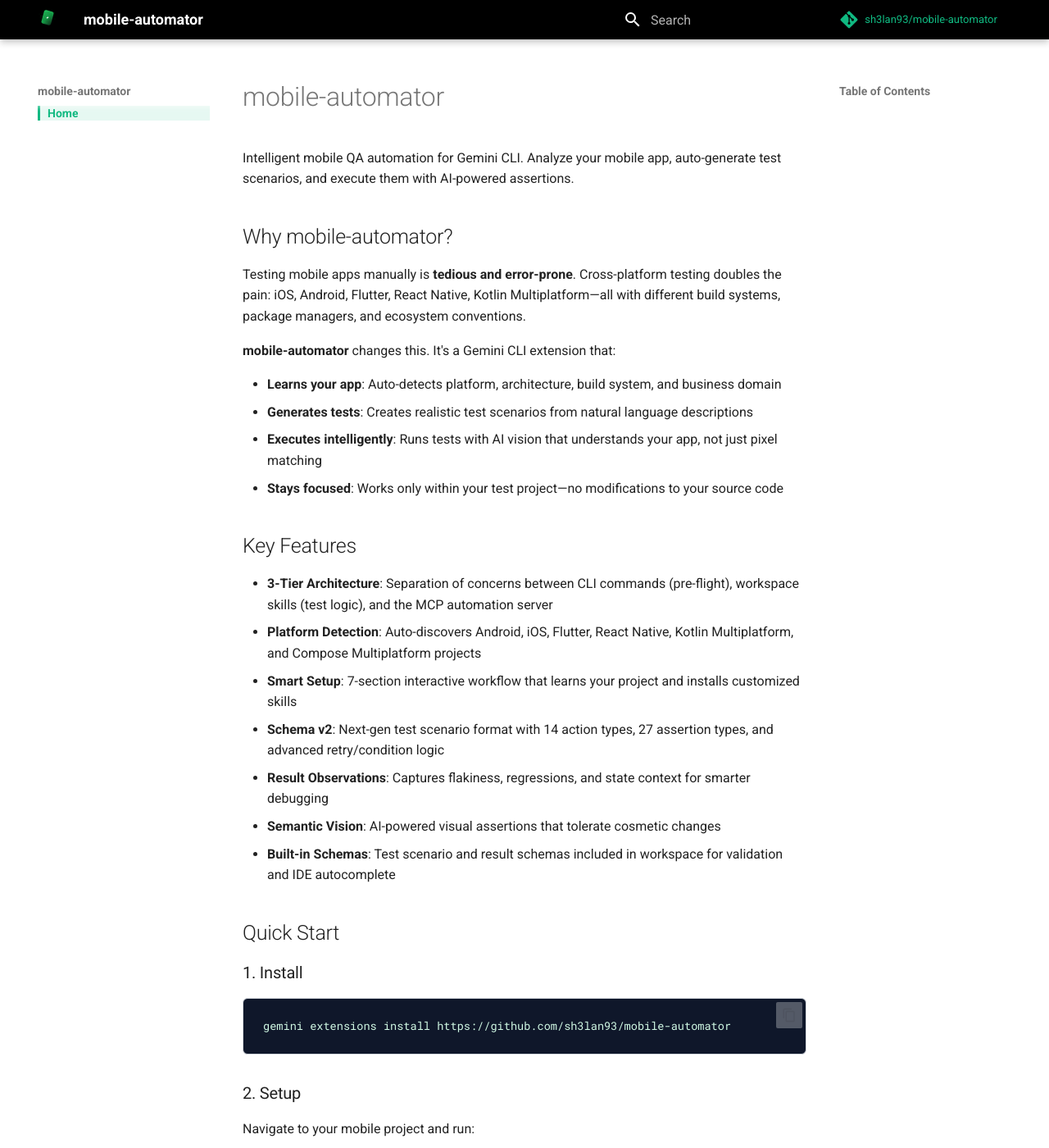
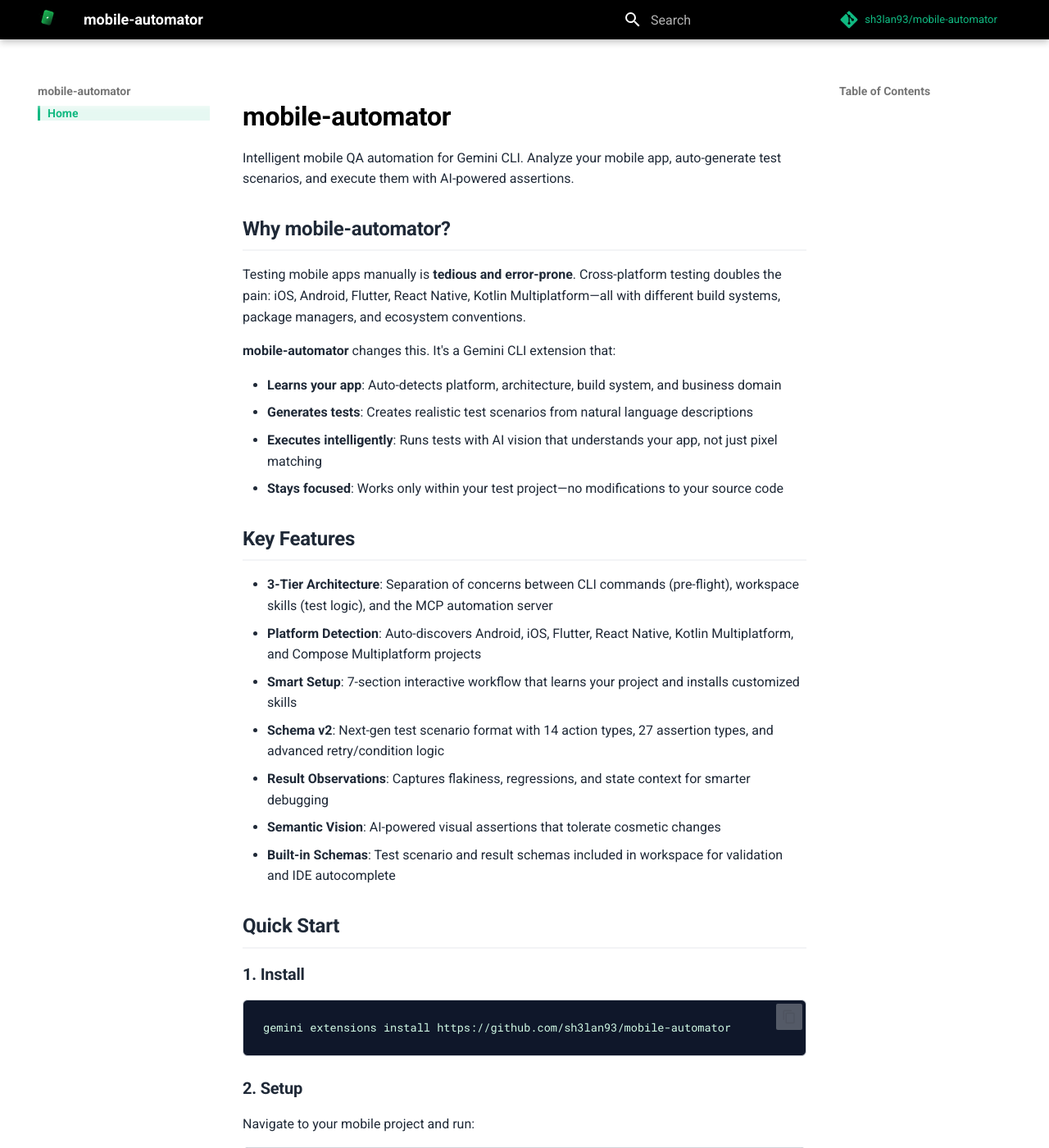
Before and after one commit to sh3lan93/mobile-automator, an MkDocs documentation site: the page built from docs/index.md, in a window 1280 px wide and 1400 px high. Shown: the whole window at 82% size. Built offline with MkDocs 1.6.1 and Material for MkDocs 9.7.7, drawn with Linux system fonts in a browser that asks for light colours; comment, search, counter and statistics services are not loaded.

Commit message:
feat: style links and text hierarchy
- Links: green text with underline on hover, visited state in gray
- Headings: hierarchical sizing (h1: 32px, h2: 24px, h3: 20px)
- H2 with bottom border for visual separation
- Body text with improved line-height (1.6) for readability
- Secondary text (small, footnotes) in gray

```diff
--- a/docs/stylesheets/extra.css
+++ b/docs/stylesheets/extra.css
@@ -59,13 +59,68 @@
   }
 }
 
-/* Accent color for links and highlights */
+/* LINKS */
 a {
-  color: #10B981;
+  color: var(--color-green-500);
+  text-decoration: none;
+  transition: var(--transition-standard);
 }
 
 a:hover {
-  color: #059669;
+  color: var(--color-green-600);
+  text-decoration: underline;
+}
+
+a:visited {
+  color: var(--text-secondary);
+}
+
+a:active {
+  color: var(--color-green-700);
+}
+
+/* HEADINGS */
+.md-typeset h1 {
+  color: var(--color-black);
+  font-weight: 700;
+  font-size: 32px;
+  margin-top: var(--spacing-lg);
+  margin-bottom: var(--spacing-md);
+}
+
+.md-typeset h2 {
+  color: var(--text-primary);
+  font-weight: 700;
+  font-size: 24px;
+  margin-top: var(--spacing-xl);
+  margin-bottom: var(--spacing-md);
+  border-bottom: 2px solid var(--color-light-gray);
+  padding-bottom: var(--spacing-sm);
+}
+
+.md-typeset h3 {
+  color: var(--text-primary);
+  font-weight: 600;
+  font-size: 20px;
+  margin-top: var(--spacing-lg);
+  margin-bottom: var(--spacing-sm);
+}
+
+/* BODY TEXT */
+.md-typeset {
+  color: var(--text-primary);
+  line-height: 1.6;
+}
+
+.md-typeset p {
+  margin-bottom: var(--spacing-md);
+}
+
+/* SECONDARY TEXT */
+.md-typeset small,
+.md-typeset .footnote {
+  color: var(--text-secondary);
+  font-size: 12px;
 }
 
 /* PRIMARY BUTTON */
```
